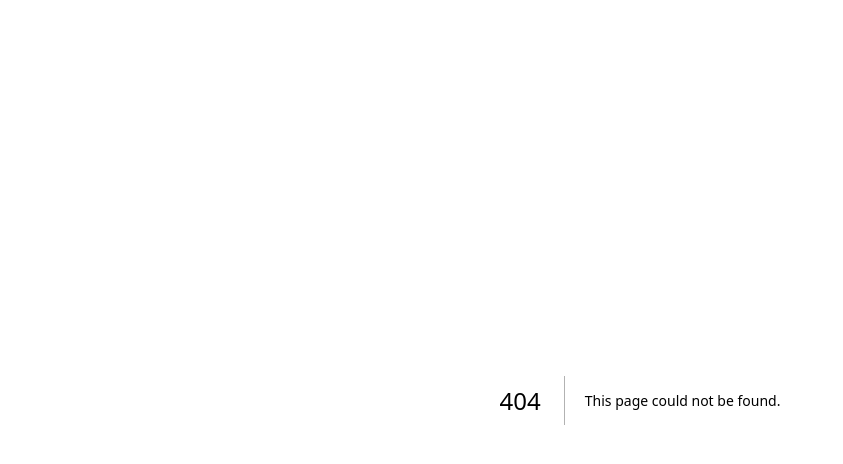
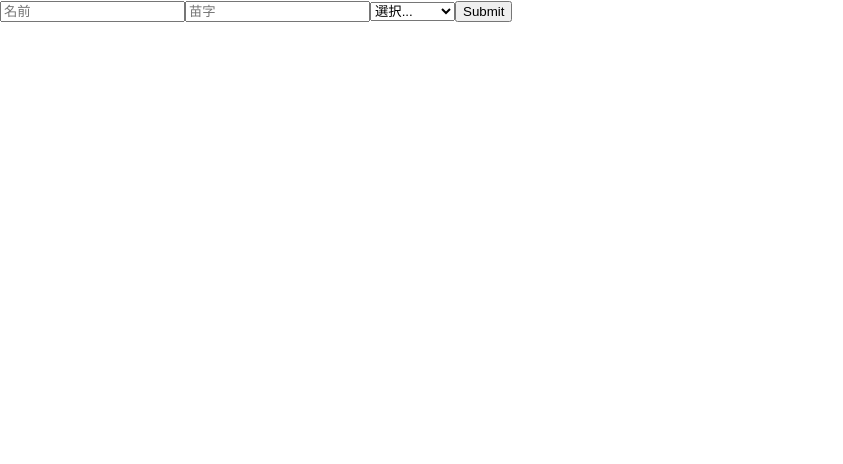
Before and after one commit to TomozQ/nextjs-gihyo-book, a Next.js app: page /form in a window 1280 px wide. Before the commit this address had no page. Shown: the top 464 px of the page, without its empty margins (0-843 px from the left). Built offline with nearby package versions, Linux system fonts and the light colour scheme.

Commit message:
install react-hook-form and sample components

```diff
--- a/package.json
+++ b/package.json
@@ -22,6 +22,7 @@
     "next": "13.0.1",
     "react": "18.2.0",
     "react-dom": "18.2.0",
+    "react-hook-form": "^7.39.1",
     "react-is": "^18.2.0",
     "styled-components": "^5.3.6",
     "tsconfig-paths-webpack-plugin": "^4.0.0",
--- /dev/null
+++ b/src/pages/form.tsx
@@ -0,0 +1,30 @@
+import { useForm, SubmitHandler } from 'react-hook-form'
+
+type MyFormData = {
+  firstName: string
+  lastName: string
+  category: string
+}
+
+export default function Form() {
+  const { register, handleSubmit, formState: { errors }, } = useForm<MyFormData>()
+  const onSubmit: SubmitHandler<MyFormData> = (data) => {
+    console.log(data)
+  }
+
+  return (
+    <form onSubmit={handleSubmit(onSubmit)}>
+      <input {...register('firstName', {required: true})} placeholder='名前' />
+      {errors.firstName && <div>名前を入力してください</div>}
+      <input {...register('lastName', {required: true})} placeholder='苗字' />
+      {errors.lastName && <div>苗字を入力してください</div>}
+      <select {...register('category', {required: true})}>
+        <option value=''>選択...</option>
+        <option value='A'>カテゴリA</option>
+        <option value='B'>カテゴリB</option>
+      </select>
+      {errors.category && <div>カテゴリを選択したください</div>}
+      <input type='submit' />
+    </form>
+  )
+}
```
Also changed, not shown: src/pages/index.tsx (+7 -0 lines), 1 other file (tests, documents, lock files or other folders).
